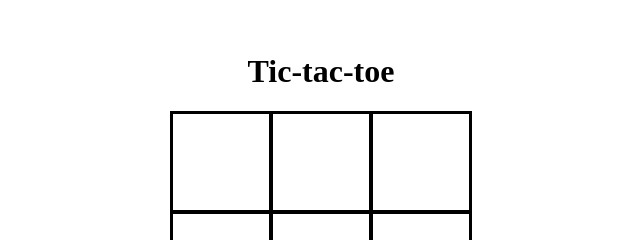
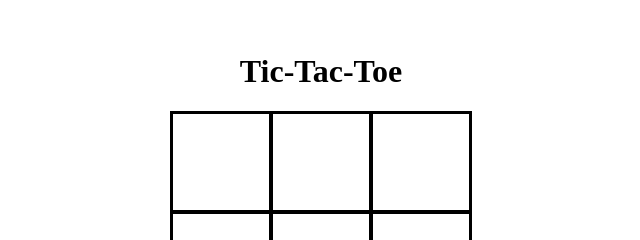
Before and after one commit to Teja3224/Tic-Tac-Toe, a plain HTML site: page index.html in a window 1280 px wide. Shown: the part 153-393 px from the top of the page, 319-959 px from the left. Drawn offline with Linux system fonts and the light colour scheme.

Commit message:
Update index.html

```diff
--- a/index.html
+++ b/index.html
@@ -8,7 +8,7 @@
 </head>
 <body>
 
-    <h1>Tic-tac-toe</h1>
+    <h1>Tic-Tac-Toe</h1>
     <div id = "gameboard"></div>
     <p id = "info"></p>
 
```
